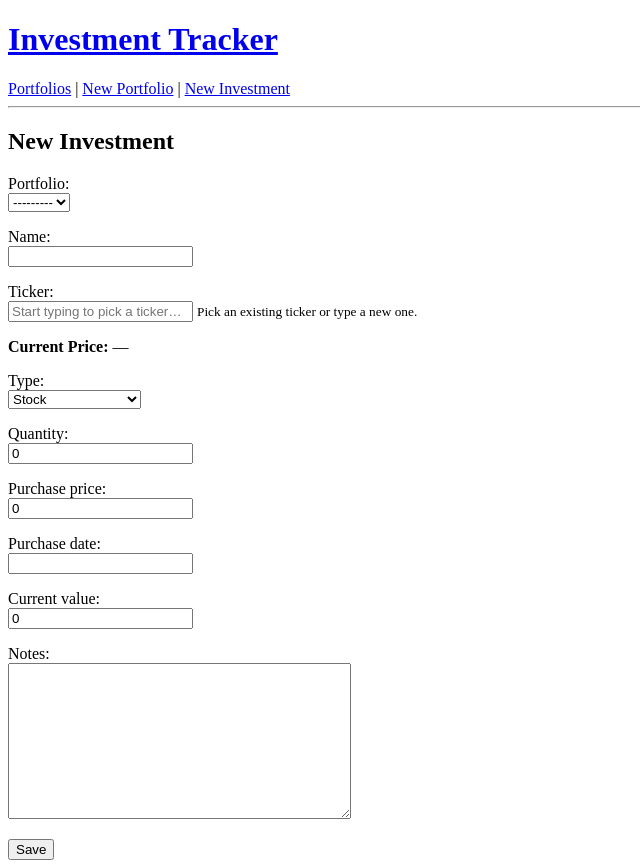
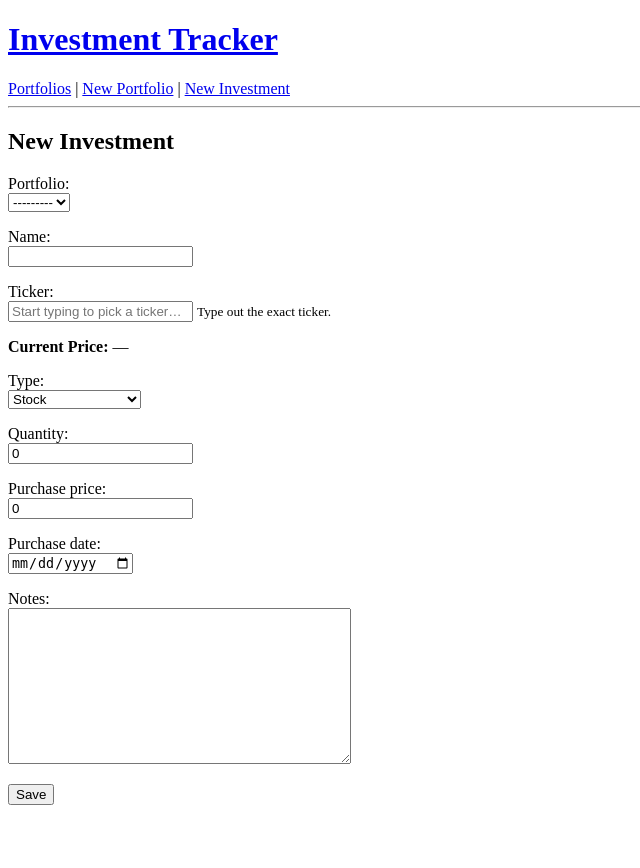
Before and after one commit to eece-4081-fall-2025/team_2_investment_tracker_app, a Django app: page /investment/new/ in a window 1280 px wide. Shown: the whole page, without its empty margins (0-640 px from the left). After the commit the page ends 805 px from the top, so only its background shows below. Run offline with Django 5.2, Linux system fonts and the light colour scheme; data that the repository does not hold is empty.

Commit message:
got rid of the unused 'current price' input now that the API is working. Also added a calendar widget  in place of the manual input.

```diff
--- a/portfolio/forms.py
+++ b/portfolio/forms.py
@@ -31,9 +31,12 @@ class InvestmentForm(forms.ModelForm):
             "quantity",
             "purchase_price",
             "purchase_date",
-            "current_value",
             "notes",
         ]
+
+        widgets = {
+            "purchase_date": forms.DateInput(attrs={"type": "date"}),
+        }
 
     def clean(self):
         cleaned = super().clean()
--- a/portfolio/templates/portfolio/investment_form.html
+++ b/portfolio/templates/portfolio/investment_form.html
@@ -15,7 +15,7 @@
 
         {# We can't query here; we'll render via a helper block below #}
       </datalist>
-      <small>Pick an existing ticker or type a new one.</small>
+      <small>Type out the exact ticker.</small>
       <div style="margin-top:6px"><strong>Current Price:</strong> <span id="current-price">—</span></div>
       {% endif %}
       {% for error in field.errors %}
@@ -86,8 +86,6 @@ document.addEventListener('DOMContentLoaded', function () {
       const data = await resp.json();
       if (data.price !== null) {
         priceEl.textContent = `$${data.price}`;
-        // optionally prefill purchase price only if empty/zero
-        if (pp && (!pp.value || pp.value === '0')) pp.value = data.price;
       } else {
         priceEl.textContent = (pp && pp.value) ? `$${pp.value}` : 'n/a';
       }
```
